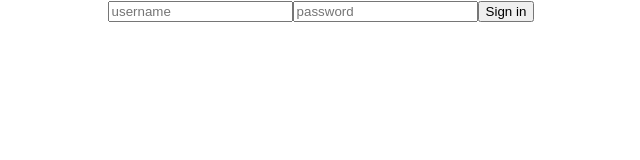
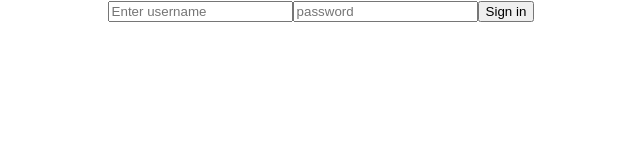
Before and after one commit to BW-wedding-portfolio/FE, a React (Create React App) app: page / in a window 1280 px wide. Shown: the top 160 px of the page, without its empty margins (319-959 px from the left). Built offline with nearby package versions, Linux system fonts and the light colour scheme; the HTML template or start-up script is replaced by a standard one.

Commit message:
Sign In Component v2

```diff
--- a/src/components/SignIn.js
+++ b/src/components/SignIn.js
@@ -1,13 +1,27 @@
 import React, {useState} from 'react';
+
+const infoSignIn = {
+    username: "",
+    password: ""
+}
+
 
 
 export default function SignIn () {
-    const[userInfo, setUserInfo] = useState({ username: "" , password: ""});
+    const[userInfo, setUserInfo] = useState({infoSignIn});
+
+    const handleChange = e => {
+        setUserInfo({...userInfo, [e.target.name]: e.target.value})
+    }
+
+    const handleSubmit = e => {
+        setUserInfo({infoSignIn})
+    }
 
     return (
-    <form >
-        <input type='text' name="username" placeholder="username" />
-        <input type='password' name="password" placeholder="password" />
+    <form  onSubmit ={handleSubmit}>
+        <input type='text' name="username" placeholder="Enter username"  onChange ={handleChange} value={userInfo.username}/>
+        <input type='password' name="password" placeholder="password" onChange ={handleChange} value={userInfo.password} />
         <button type='submit'>Sign in</button>
     </form>
     )
```
